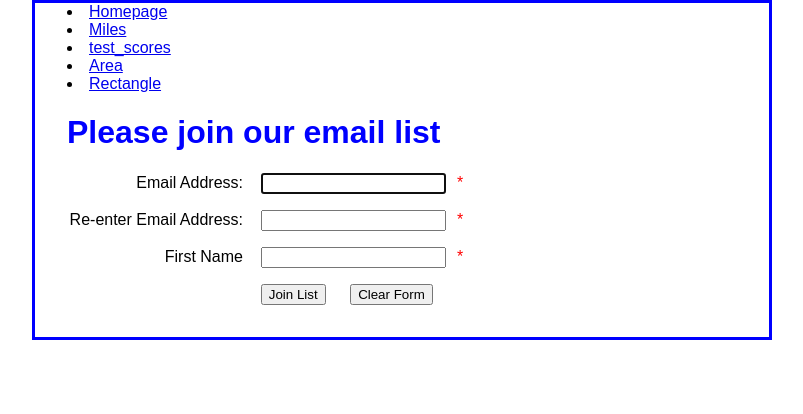
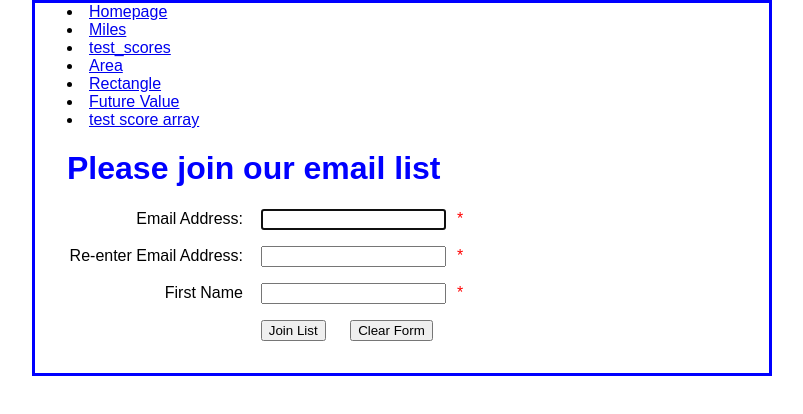
Before and after one commit to Jw97651/IFSC3300, a plain HTML site: page index.html in a window 1280 px wide. Shown: the whole page, without its empty margins (238-1041 px from the left). Drawn offline with Linux system fonts and the light colour scheme.

Commit message:
updated code

```diff
--- a/index.html
+++ b/index.html
@@ -11,6 +11,8 @@
     <li><a href="test_scores.html">test_scores</a></li>
     <li><a href="area.html">Area</a></li>
     <li><a href="rectangle.html">Rectangle</a></li>
+    <li><a href="future_value.html">Future Value</a></li>
+    <li><a href="test_scores_array.html">test score array</a></li>
 </head>
 <body>
     <main>
```
